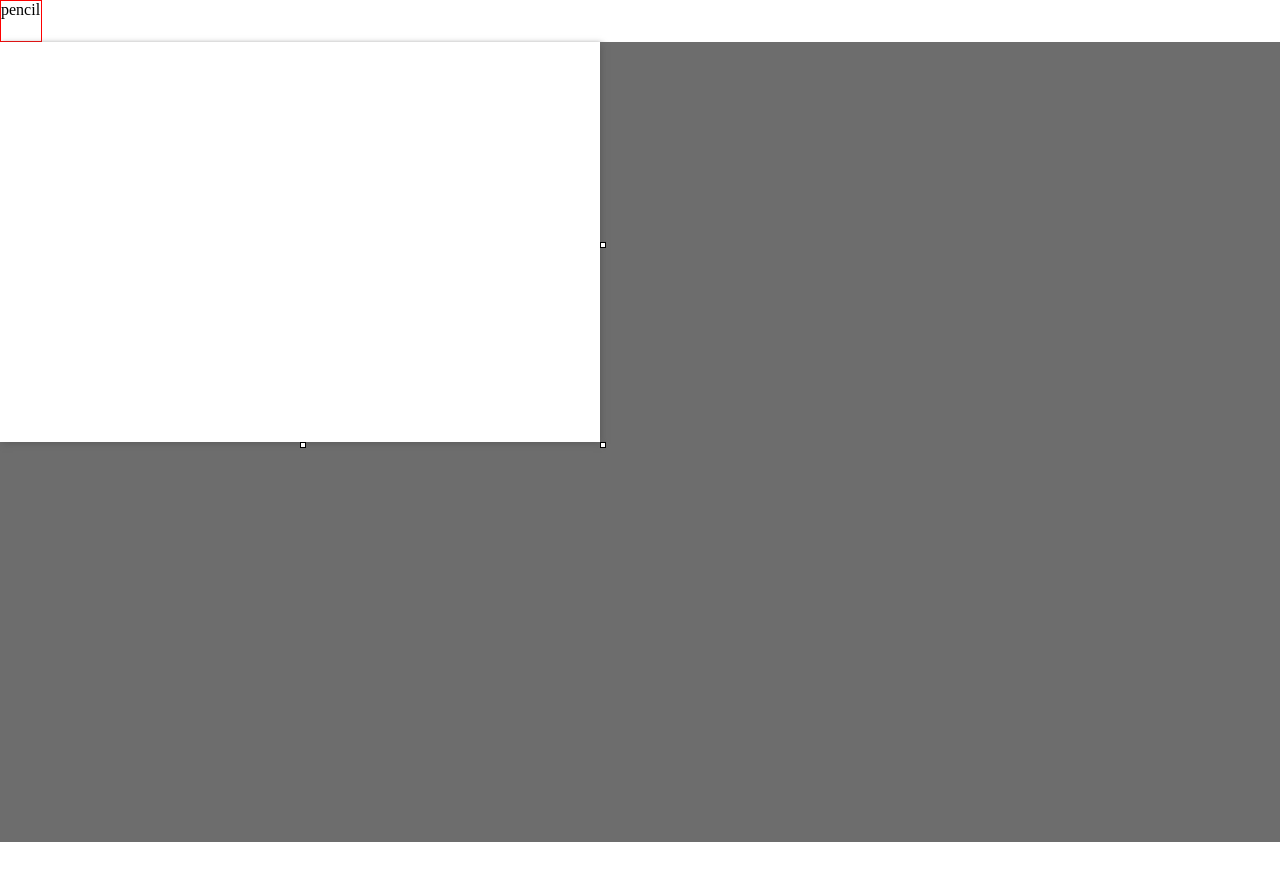
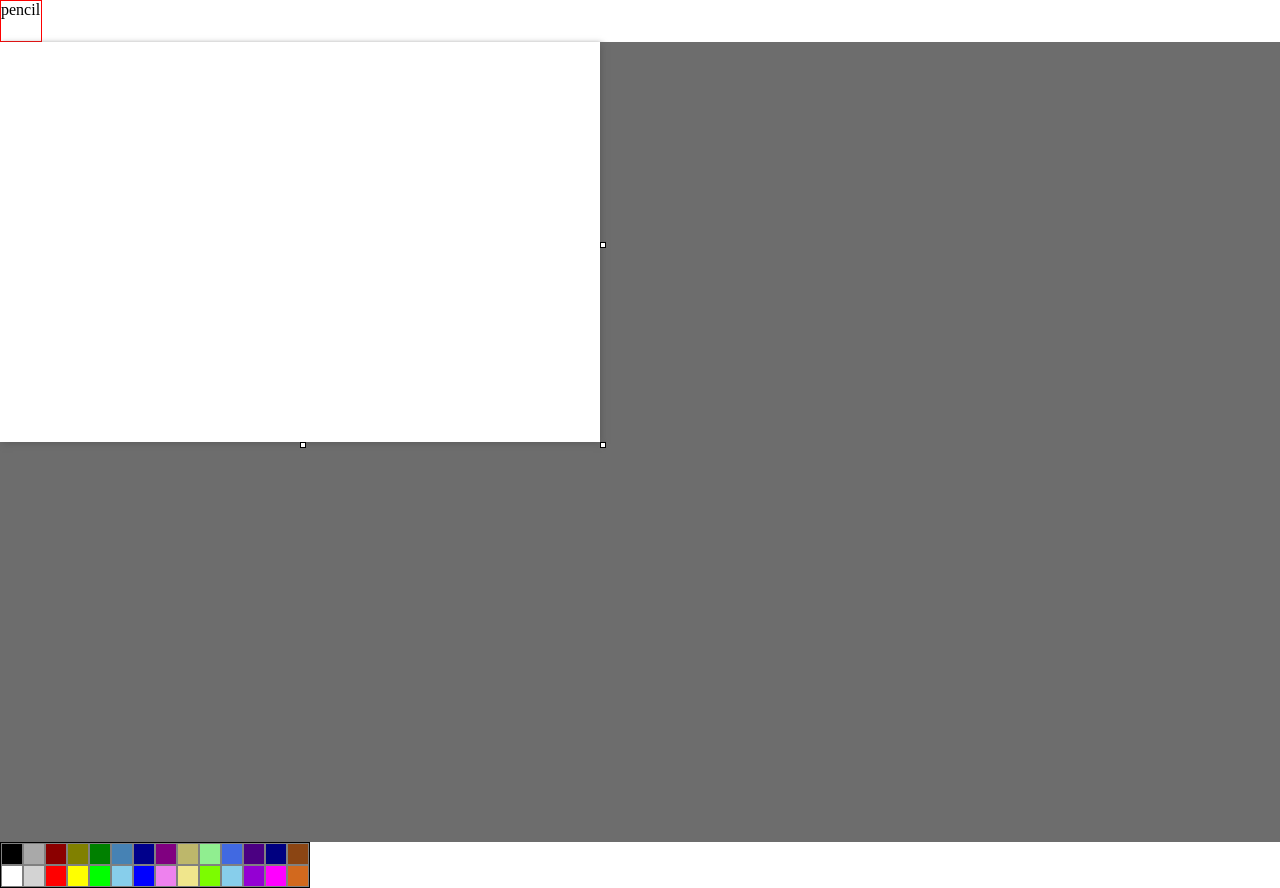
Before and after one commit to krvajal/mspaint, a React (Create React App) app: page / in a window 1280 px wide. Before the commit the page ends 842 px from the top, so only its background shows below. Built offline with nearby package versions, Linux system fonts and the light colour scheme.

Commit message:
imported and used ColorBox in App.js

```diff
--- a/src/App.js
+++ b/src/App.js
@@ -1,6 +1,7 @@
 import React from "react";
 import Canvas from "./components/Canvas";
 import Toolbox from "./components/Toolbox";
+import Colorbox from "./components/Colorbox";
 
 import "./styles.css";
 
@@ -9,6 +10,7 @@ function App() {
     <div style={{ width: "100vw", height: "100vh" }}>
       <Toolbox />
       <Canvas />
+      <Colorbox />
     </div>
   );
 }
```
